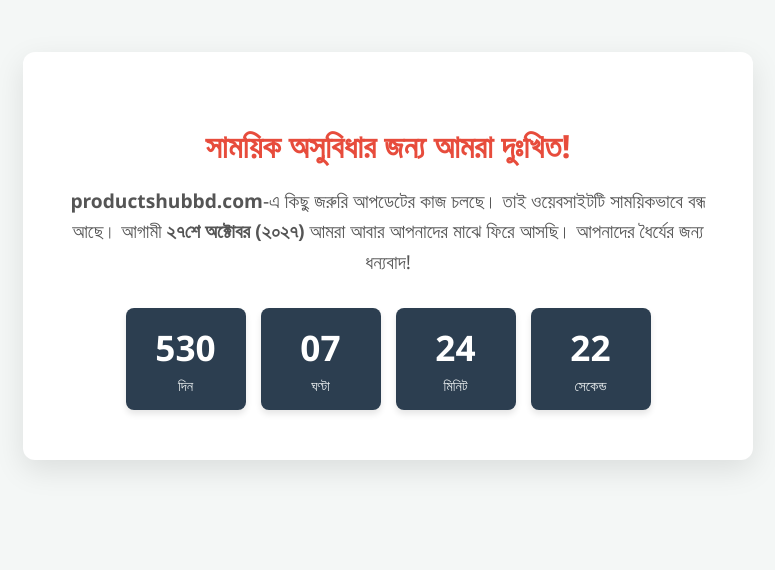
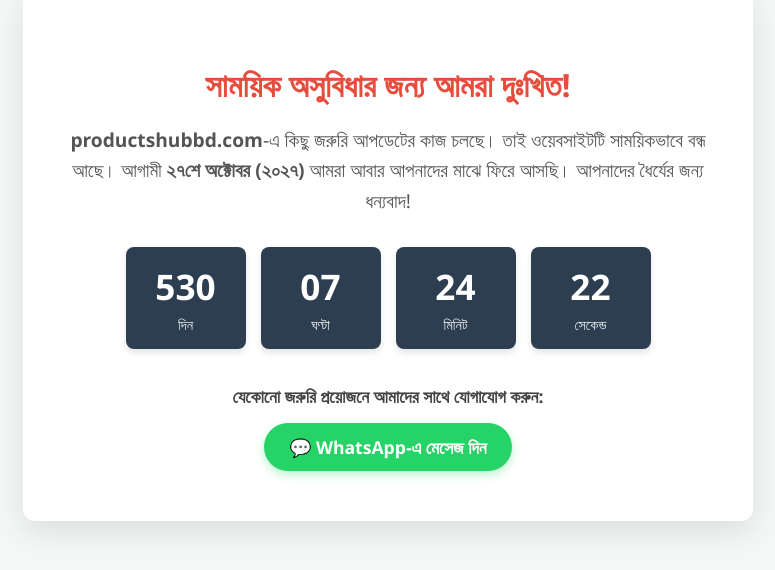
Before and after one commit to phravencom-jpg/legendarypr, a plain HTML site: page index.html in a window 1280 px wide. Shown: the part 144-714 px from the top of the page, without its empty margins (252-1027 px from the left). Drawn offline with Linux system fonts and the light colour scheme.

Commit message:
Update index.html

```diff
--- a/index.html
+++ b/index.html
@@ -41,6 +41,7 @@
             gap: 15px;
             font-size: 2.2rem;
             font-weight: bold;
+            margin-bottom: 35px;
         }
         .time-box {
             background: #2c3e50;
@@ -56,6 +57,29 @@
             font-weight: normal;
             margin-top: 5px;
             color: #ecf0f1;
+        }
+        /* WhatsApp Button Style */
+        .whatsapp-btn {
+            display: inline-block;
+            background-color: #25D366;
+            color: white;
+            text-decoration: none;
+            padding: 12px 25px;
+            border-radius: 30px;
+            font-size: 1.1rem;
+            font-weight: bold;
+            transition: background-color 0.3s, transform 0.2s;
+            box-shadow: 0 4px 10px rgba(37, 211, 102, 0.3);
+        }
+        .whatsapp-btn:hover {
+            background-color: #1ebe57;
+            transform: translateY(-2px);
+        }
+        .emergency-text {
+            font-size: 1.1rem;
+            color: #444;
+            margin-bottom: 15px;
+            font-weight: 600;
         }
         @media (max-width: 480px) {
             #countdown { gap: 10px; font-size: 1.5rem; }
@@ -75,6 +99,12 @@
             <div class="time-box"><span id="minutes">00</span><span class="label">মিনিট</span></div>
             <div class="time-box"><span id="seconds">00</span><span class="label">সেকেন্ড</span></div>
         </div>
+
+        <!-- WhatsApp Contact Section -->
+        <div class="emergency-text">যেকোনো জরুরি প্রয়োজনে আমাদের সাথে যোগাযোগ করুন:</div>
+        <a href="https://wa.me/12342235472" class="whatsapp-btn" target="_blank">
+            💬 WhatsApp-এ মেসেজ দিন
+        </a>
     </div>
 
     <script>
```
